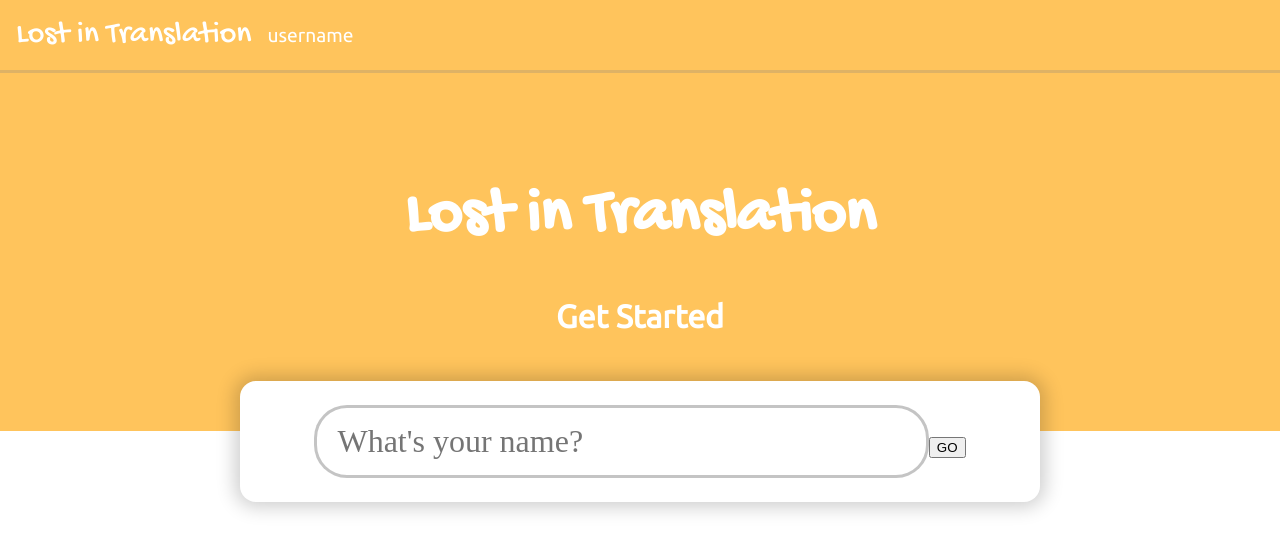
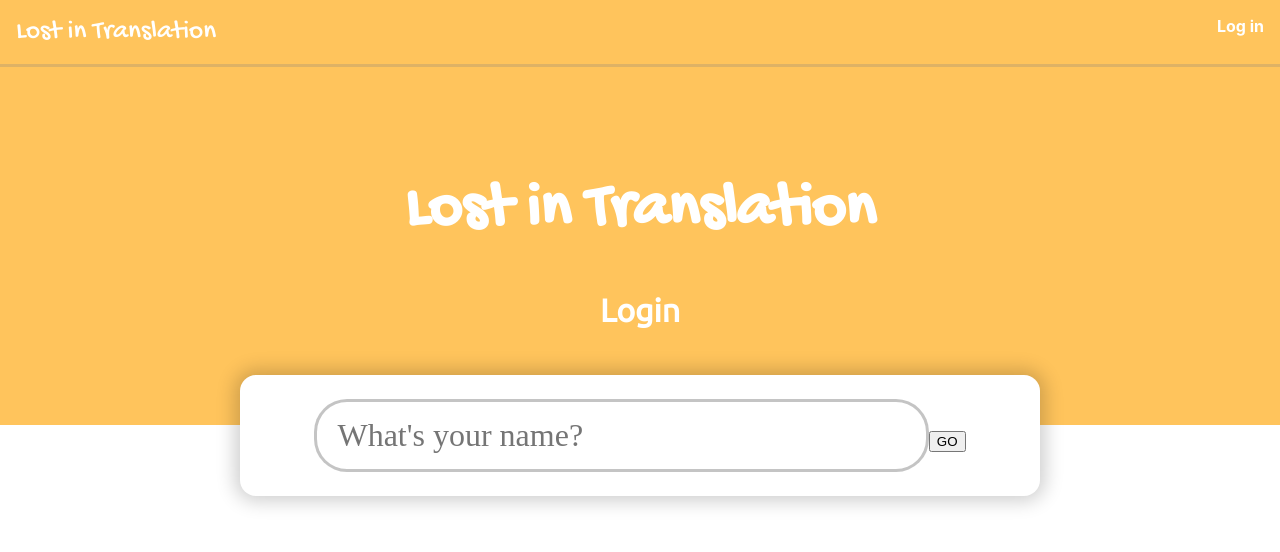
Before and after one commit to Vilhard/lostInTranslation, a React (Create React App) app: page / in a window 1280 px wide. Shown: the top 552 px of the page. Built offline with nearby package versions, Linux system fonts and the light colour scheme; a web font is replaced by a local one.

Commit message:
Added login & logout functionality

```diff
--- a/src/App.js
+++ b/src/App.js
@@ -5,12 +5,11 @@ import Profile from './components/Profile'
 import {BrowserRouter, Switch, Route, NavLink } from 'react-router-dom'
 import Navbar from './components/Navbar';
 
+
 const App = () => {
   return (
       <BrowserRouter>
-      <nav>
       <NavLink to="/Navbar" component={Navbar}/>
-      </nav>
         <main>
           <Switch>
             <Route exact path="/" component={Start} />
--- a/src/components/Header.jsx
+++ /dev/null
@@ -1,11 +0,0 @@
-import './Header.css';
-
-const Header = () => {
-  return (
-    <div className="header-container">
-      <h1 className="header">Lost in Translation</h1>
-      <p className="header-text">Get Started </p>
-    </div>
-  );
-};
-export default Header;
--- a/src/components/Navbar.jsx
+++ b/src/components/Navbar.jsx
@@ -1,13 +1,44 @@
 import styles from './Navbar.module.css'
+import profilePic from '../assets/profile-blank.png';
+import {Route} from 'react-router-dom'
+import { useHistory } from "react-router-dom";
+
 const Navbar = () => {
-    console.log('Navbar.render')
+    const username = localStorage.getItem('username')
+    const history = useHistory();
+
+    function logoutUser() {
+        console.log("Logging out user...")
+		localStorage.removeItem("username");
+		localStorage.removeItem("id");
+        history.push("/");
+	}
+
+    const loggedInUser = () => {
+        if(username === null){
+            return <div className={styles.NavbarUser}>
+                {/* <Route to="/">Log in</Route> */}
+                <a className={styles.NavbarUserLogin} href="/">Log in</a>
+            </div>
+        }else{
+            return <div className={styles.NavbarUser}>
+                    <span onClick={logoutUser} className={styles.NavbarUserName}>{username}</span>
+                    <img onClick={logoutUser} className={styles.NavbarUserPic} src={profilePic} alt="Profile_picture"/>
+                </div>
+        }
+    }
     return (
-        <nav className={styles.Navbar}>
-            <ul className={styles.NavbarMenu}>
-                <li className={styles.NavbarHeaderText}>Lost in Translation</li>
-                <li className={styles.NavbarMenuItem}>username</li>
-            </ul>
-        </nav>
+        <div>
+            {/* <div className={styles.NavbarContainer}> */}
+                <nav className={styles.Navbar}>
+                    <ul className={styles.NavbarMenu}>
+                        <li className={styles.NavbarHeadingText}><a className={styles.NavbarUserLogin} href="/">Lost in Translation</a></li>
+                        <li>{loggedInUser()}</li>
+                    </ul>
+
+                </nav>
+            {/* </div> */}
+        </div>
     )
 }
 export default Navbar;
--- a/src/components/Navbar.module.css
+++ b/src/components/Navbar.module.css
@@ -9,16 +9,39 @@
   padding: 0;
   margin: 0;
   overflow: hidden;
-  align-items: center;
   list-style-type: none;
+}
+.NavbarMenu li {
+  flex: auto;
 }
 .NavbarMenuItem {
   font-size:1.2rem;
   font-family: "Ubuntu", sans-serif;
 }
-.NavbarHeaderText {
+.NavbarHeadingText {
   font-family: "Gochi Hand", cursive;
-  font-size: 2rem;
+  font-size: 1.7rem;
   padding: 1rem;
-
+  margin: auto 0;
 }
+.NavbarUser {
+  display: flex;
+  float: right;
+  padding: 1rem;
+  font-weight: bold;
+}
+.NavbarUserName {
+  margin: auto 0;
+  padding-right: .5rem;
+  font-weight: bold;
+  cursor: pointer;
+}
+.NavbarUserPic {
+  border-radius: 50%;
+  width: 3rem;
+  cursor: pointer;
+}
+.NavbarUserLogin {
+  color: inherit; /* blue colors for links too */
+  text-decoration: inherit; /* no underline */
+}
--- a/src/components/Start.js
+++ b/src/components/Start.js
@@ -1,4 +1,4 @@
-import Header from "./Header";
+import StartHeading from "./StartHeading";
 import TranslationsAPI from "../api/TranslationsAPI";
 import "./StartStyles.css";
 import { useUser } from "../context/UserContext";
@@ -18,20 +18,20 @@ const Start = () => {
 		if (fetchUser.length === 0) {
 			const newUser = await TranslationsAPI.setNewUser(user);
 			console.log("New user: " + newUser);
-			storeUser(user, newUser.id);
+			loginUser(user, newUser.id);
 		} else {
-			storeUser(user, fetchUser[0].id);
+			loginUser(user, fetchUser[0].id);
 		}
 		history.push("/profile");
 	};
-	function storeUser(username, userId) {
+	function loginUser(username, userId) {
 		localStorage.setItem("username", username);
 		localStorage.setItem("id", userId);
 	}
 
 	return (
 		<div>
-			<Header />
+			<StartHeading />
 			<div className="center">
 				<form className="form-container">
 					<div className="Input">
--- a/src/components/Header.css
+++ b/src/components/StartHeading.css
@@ -1,16 +1,16 @@
 @import url("https://fonts.googleapis.com/css2?family=Gochi+Hand&family=Roboto&family=Ubuntu&family=Belgrano&display=swap");
-.header {
+.heading {
   font-family: "Gochi Hand", cursive;
   font-size: 4rem;
   color: #fff;
 }
-.header-text {
+.heading-text {
   font-family: "Ubuntu", sans-serif;
   font-size: 2rem;
   font-weight: 600;
   color: #fff;
 }
-.header-container {
+.heading-container {
   text-align: center;
   padding: 4rem;
   background-color: #ffc45c;
--- /dev/null
+++ b/src/components/StartHeading.jsx
@@ -0,0 +1,11 @@
+import './StartHeading.css';
+
+const Header = () => {
+  return (
+    <div className="heading-container">
+      <h1 className="heading">Lost in Translation</h1>
+      <p className="heading-text">Login</p>
+    </div>
+  );
+};
+export default Header;
```
Also changed, not shown: src/assets/profile-blank.png (added). Lines whose indentation alone changed are shown as unchanged.
